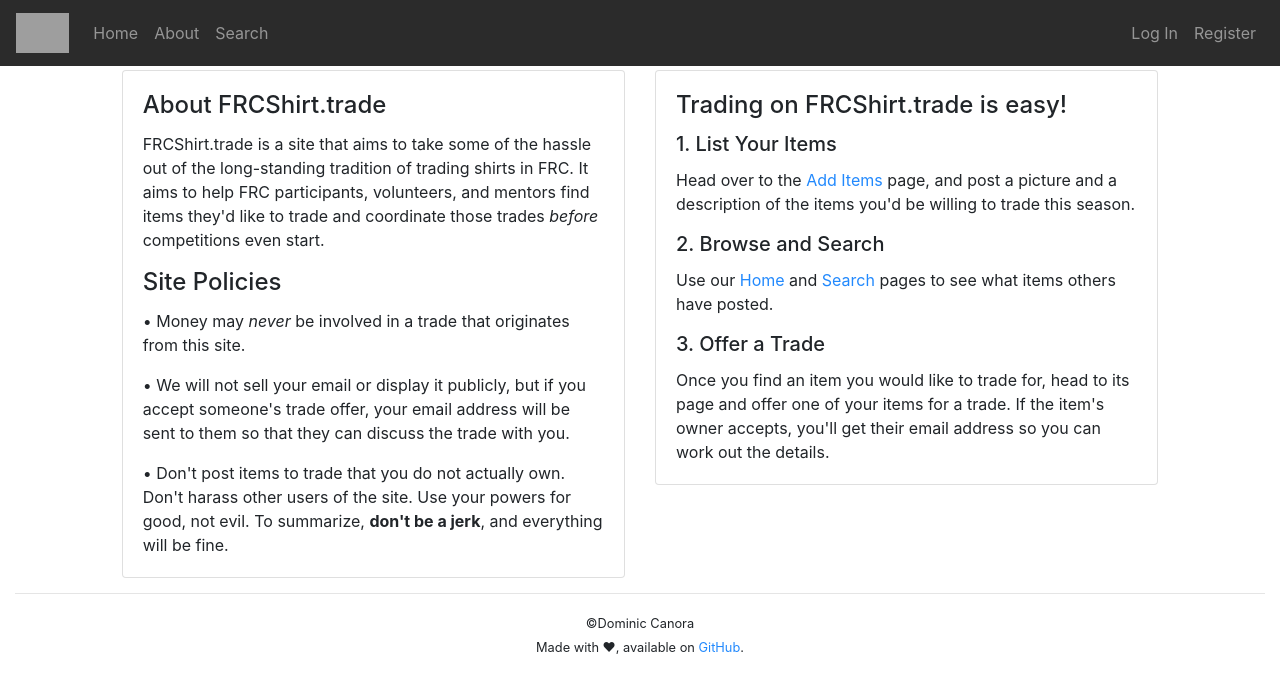
After one commit to dc74089/oneshirt, a Django app: page /about/ in a window 1280 px wide. The commit adds this page. Shown: the top 693 px of the page. Run offline with Django 3.2, Linux system fonts and the light colour scheme; some libraries are stand-ins or nearby versions; grey boxes are pictures that could not be loaded.

Commit message:
Add about page

```diff
--- a/trade/templates/trade/base.html
+++ b/trade/templates/trade/base.html
@@ -41,6 +41,9 @@
     <ul class="navbar-nav">
       <li class="nav-item">
         <a class="nav-link" href="{% url 'trade:index' %}">Home</a>
+      </li>
+      <li class="nav-item">
+        <a class="nav-link" href="{% url 'trade:index_about' %}">About</a>
       </li>
       <li class="nav-item">
         <a class="nav-link" href="{% url 'trade:search' %}">Search</a>
--- /dev/null
+++ b/trade/templates/trade/index_about.html
@@ -0,0 +1,44 @@
+{% extends "trade/base.html" %}
+
+{% block content %}
+  <div class="row">
+    <div class="col-sm-6 col-md-5 ml-auto">
+      <div class="card">
+        <div class="card-body">
+          <h4 class="card-title">About FRCShirt.trade</h4>
+          <p class="card-text">FRCShirt.trade is a site that aims to take some of the hassle out of the long-standing
+            tradition of trading shirts in FRC. It aims to help FRC participants, volunteers, and mentors find items
+            they'd like to trade and coordinate those trades <i>before</i> competitions even start. </p>
+
+          <h4 class="card-title">Site Policies</h4>
+          <p class="card-text">&bull; Money may <i>never</i> be involved in a trade that originates from this site.</p>
+          <p class="card-text">&bull; We will not sell your email or display it publicly, but if you accept someone's
+            trade offer, your email address will be sent to them so that they can discuss the trade with you.</p>
+          <p class="card-text">&bull; Don't post items to trade that you do not actually own. Don't harass other users
+            of the site. Use your powers for good, not evil. To summarize, <b>don't be a {% if request.user.is_staff %}
+              jerk{% else %}jerk{% endif %}</b>, and everything will be fine. </p>
+        </div>
+      </div>
+    </div>
+    <div class="col-sm-6 col-md-5 mr-auto">
+      <div class="card">
+        <div class="card-body">
+          <h4 class="card-title">Trading on FRCShirt.trade is easy!</h4>
+
+          <h5 class="card-title">1. List Your Items</h5>
+          <p class="card-text">Head over to the <a href="{% url 'trade:item_add' %}">Add Items</a> page, and post a
+            picture and a description of the items you'd be willing to trade this season. </p>
+
+          <h5 class="card-title">2. Browse and Search</h5>
+          <p class="card-text">Use our <a href="{% url 'trade:index' %}">Home</a> and
+            <a href="{% url 'trade:search' %}">Search</a> pages to see what items others have posted.</p>
+
+          <h5 class="card-title">3. Offer a Trade</h5>
+          <p class="card-text">Once you find an item you would like to trade for, head to its page and offer one of your
+            items for a trade. If the item's owner accepts, you'll get their email address so you can work out the
+            details. </p>
+        </div>
+      </div>
+    </div>
+  </div>
+{% endblock %}
--- a/trade/urls.py
+++ b/trade/urls.py
@@ -6,6 +6,7 @@ app_name = 'trade'
 urlpatterns = [
     # Index
     path(r'', index.index, name='index'),
+    path(r'about/', index.about, name='index_about'),
     path(r'mine/', index.mine, name='items_mine'),
 
     # Auth
--- a/trade/views/index.py
+++ b/trade/views/index.py
@@ -17,6 +17,10 @@ def index(request):
     return render(request, 'trade/index_home.html', ctx)
 
 
+def about(request):
+    return render(request, 'trade/index_about.html')
+
+
 def mine(request):
     ctx = {}
     cards = []
```
